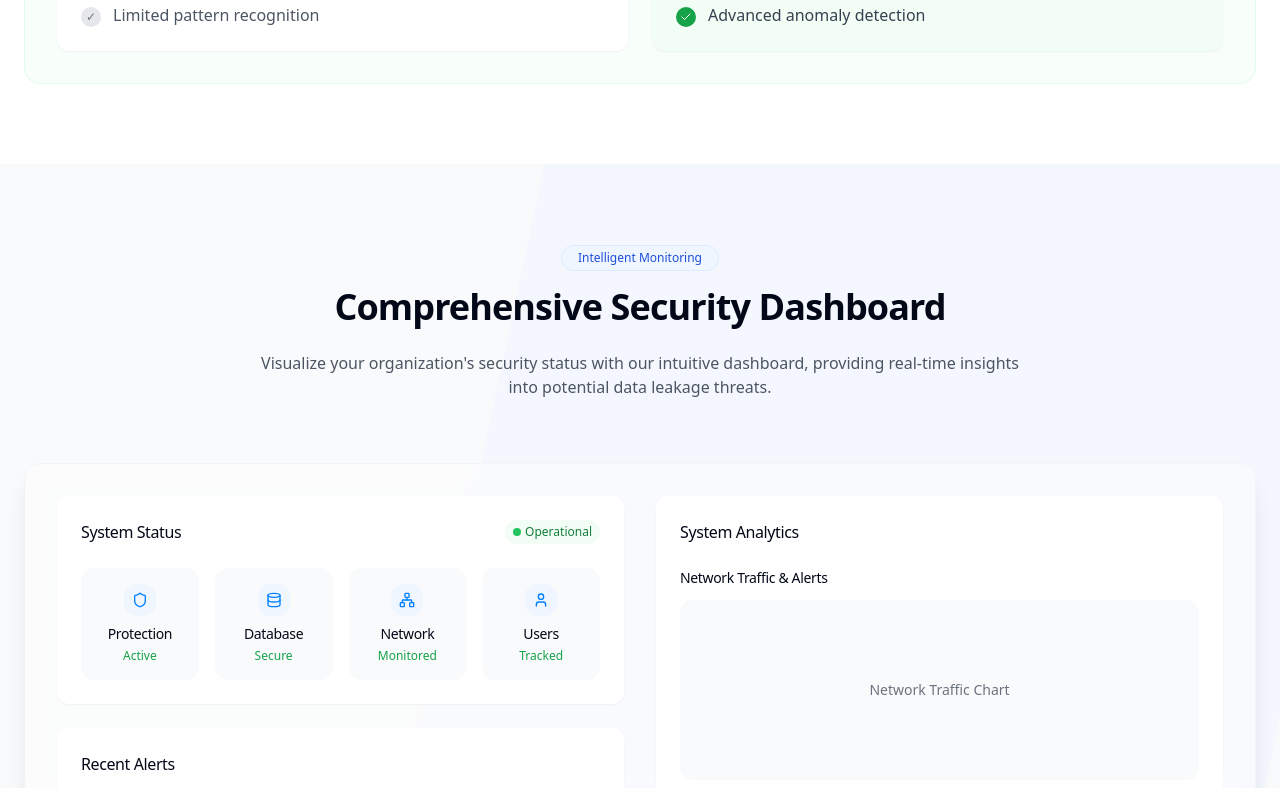
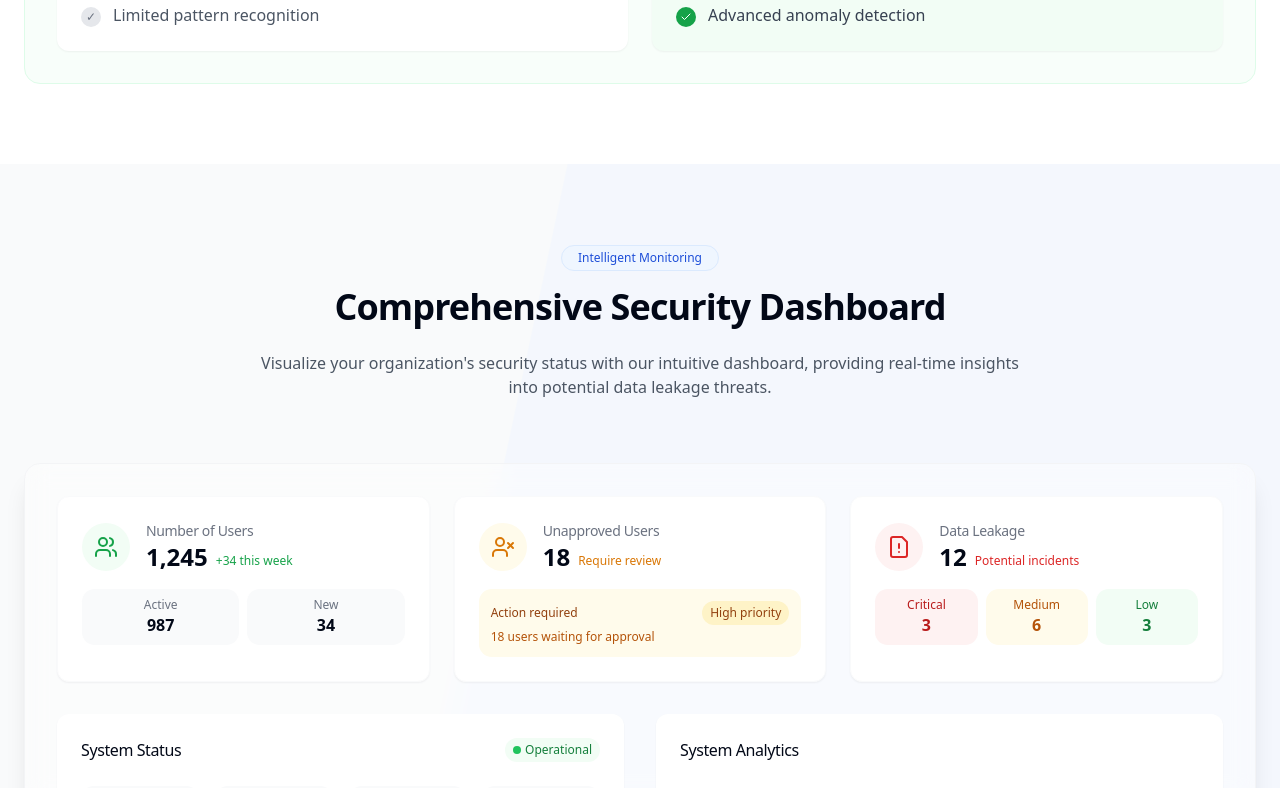
Before and after one commit to shettishalini/adaptive-leakage-sentinel, a React (Vite) app: page / in a window 1280 px wide. Shown: the part 2000-2788 px from the top of the page. Built offline with nearby package versions, Linux system fonts and the light colour scheme.

Commit message:
Add table headers
Add number of users, unapproved users, and data leakage headers.

```diff
--- a/src/components/Dashboard.tsx
+++ b/src/components/Dashboard.tsx
@@ -8,6 +8,9 @@ import {
   Network,
   Lock,
   User,
+  Users,
+  UserX,
+  FileWarning,
   Search,
 } from "lucide-react";
 
@@ -48,6 +51,21 @@ const Dashboard = () => {
     { name: "Database", value: 10 },
   ];
 
+  const userStats = {
+    total: 1245,
+    active: 987,
+    new: 34,
+    unapproved: 18
+  };
+
+  const dataLeakageStats = {
+    potentialIncidents: 12,
+    criticalRisk: 3,
+    mediumRisk: 6,
+    lowRisk: 3,
+    mitigated: 8
+  };
+
   return (
     <section
       id="dashboard"
@@ -76,6 +94,100 @@ const Dashboard = () => {
               : "opacity-0 transform translate-y-20"
           }`}
         >
+          {/* New Header Cards Section */}
+          <div className="grid grid-cols-1 md:grid-cols-3 gap-6 mb-8">
+            {/* Number of Users Card */}
+            <div className="bg-white rounded-xl p-6 shadow-sm border border-gray-50">
+              <div className="flex items-center gap-4">
+                <div className="w-12 h-12 bg-green-50 rounded-full flex items-center justify-center">
+                  <Users className="h-6 w-6 text-green-600" />
+                </div>
+                <div>
+                  <h3 className="text-sm text-gray-500 font-medium">Number of Users</h3>
+                  <div className="flex items-end gap-2">
+                    <p className="text-2xl font-bold">{userStats.total.toLocaleString()}</p>
+                    <p className="text-xs text-green-600 mb-1">
+                      +{userStats.new} this week
+                    </p>
+                  </div>
+                </div>
+              </div>
+              <div className="mt-4 grid grid-cols-2 gap-2">
+                <div className="bg-gray-50 rounded-lg p-2 text-center">
+                  <p className="text-xs text-gray-500">Active</p>
+                  <p className="font-semibold">{userStats.active.toLocaleString()}</p>
+                </div>
+                <div className="bg-gray-50 rounded-lg p-2 text-center">
+                  <p className="text-xs text-gray-500">New</p>
+                  <p className="font-semibold">{userStats.new}</p>
+                </div>
+              </div>
+            </div>
+
+            {/* Unapproved Users Card */}
+            <div className="bg-white rounded-xl p-6 shadow-sm border border-gray-50">
+              <div className="flex items-center gap-4">
+                <div className="w-12 h-12 bg-amber-50 rounded-full flex items-center justify-center">
+                  <UserX className="h-6 w-6 text-amber-600" />
+                </div>
+                <div>
+                  <h3 className="text-sm text-gray-500 font-medium">Unapproved Users</h3>
+                  <div className="flex items-end gap-2">
+                    <p className="text-2xl font-bold">{userStats.unapproved}</p>
+                    <p className="text-xs text-amber-600 mb-1">
+                      Require review
+                    </p>
+                  </div>
+                </div>
+              </div>
+              <div className="mt-4">
+                <div className="bg-amber-50 rounded-lg p-3">
+                  <div className="flex justify-between items-center">
+                    <p className="text-xs font-medium text-amber-800">Action required</p>
+                    <div className="px-2 py-1 bg-amber-100 rounded-full text-xs font-medium text-amber-800">
+                      High priority
+                    </div>
+                  </div>
+                  <p className="text-xs text-amber-700 mt-1">
+                    {userStats.unapproved} users waiting for approval
+                  </p>
+                </div>
+              </div>
+            </div>
+
+            {/* Data Leakage Card */}
+            <div className="bg-white rounded-xl p-6 shadow-sm border border-gray-50">
+              <div className="flex items-center gap-4">
+                <div className="w-12 h-12 bg-red-50 rounded-full flex items-center justify-center">
+                  <FileWarning className="h-6 w-6 text-red-600" />
+                </div>
+                <div>
+                  <h3 className="text-sm text-gray-500 font-medium">Data Leakage</h3>
+                  <div className="flex items-end gap-2">
+                    <p className="text-2xl font-bold">{dataLeakageStats.potentialIncidents}</p>
+                    <p className="text-xs text-red-600 mb-1">
+                      Potential incidents
+                    </p>
+                  </div>
+                </div>
+              </div>
+              <div className="mt-4 grid grid-cols-3 gap-2">
+                <div className="bg-red-50 rounded-lg p-2 text-center">
+                  <p className="text-xs text-red-700">Critical</p>
+                  <p className="font-semibold text-red-700">{dataLeakageStats.criticalRisk}</p>
+                </div>
+                <div className="bg-amber-50 rounded-lg p-2 text-center">
+                  <p className="text-xs text-amber-700">Medium</p>
+                  <p className="font-semibold text-amber-700">{dataLeakageStats.mediumRisk}</p>
+                </div>
+                <div className="bg-green-50 rounded-lg p-2 text-center">
+                  <p className="text-xs text-green-700">Low</p>
+                  <p className="font-semibold text-green-700">{dataLeakageStats.lowRisk}</p>
+                </div>
+              </div>
+            </div>
+          </div>
+
           <div className="flex flex-col lg:flex-row gap-8">
             <div className="flex-1">
               <div className="bg-white rounded-xl p-6 shadow-sm mb-6">
```
